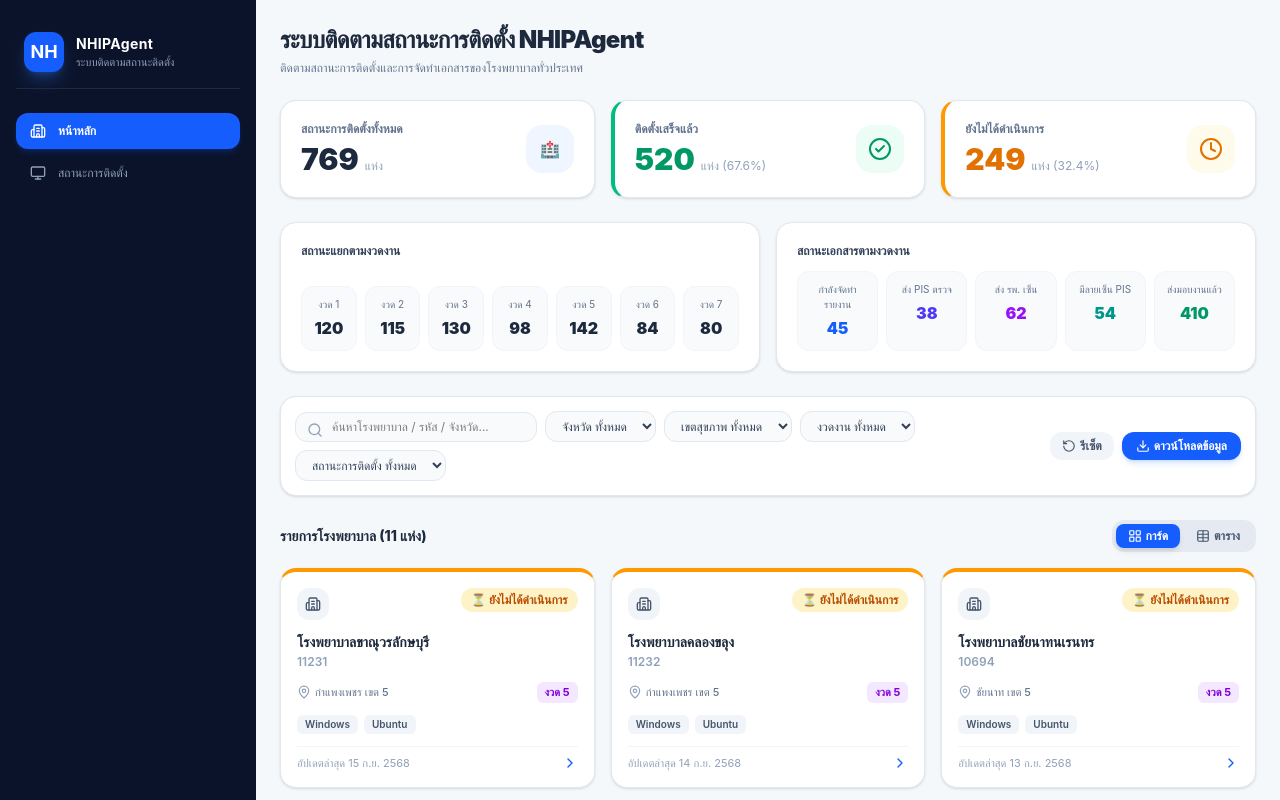
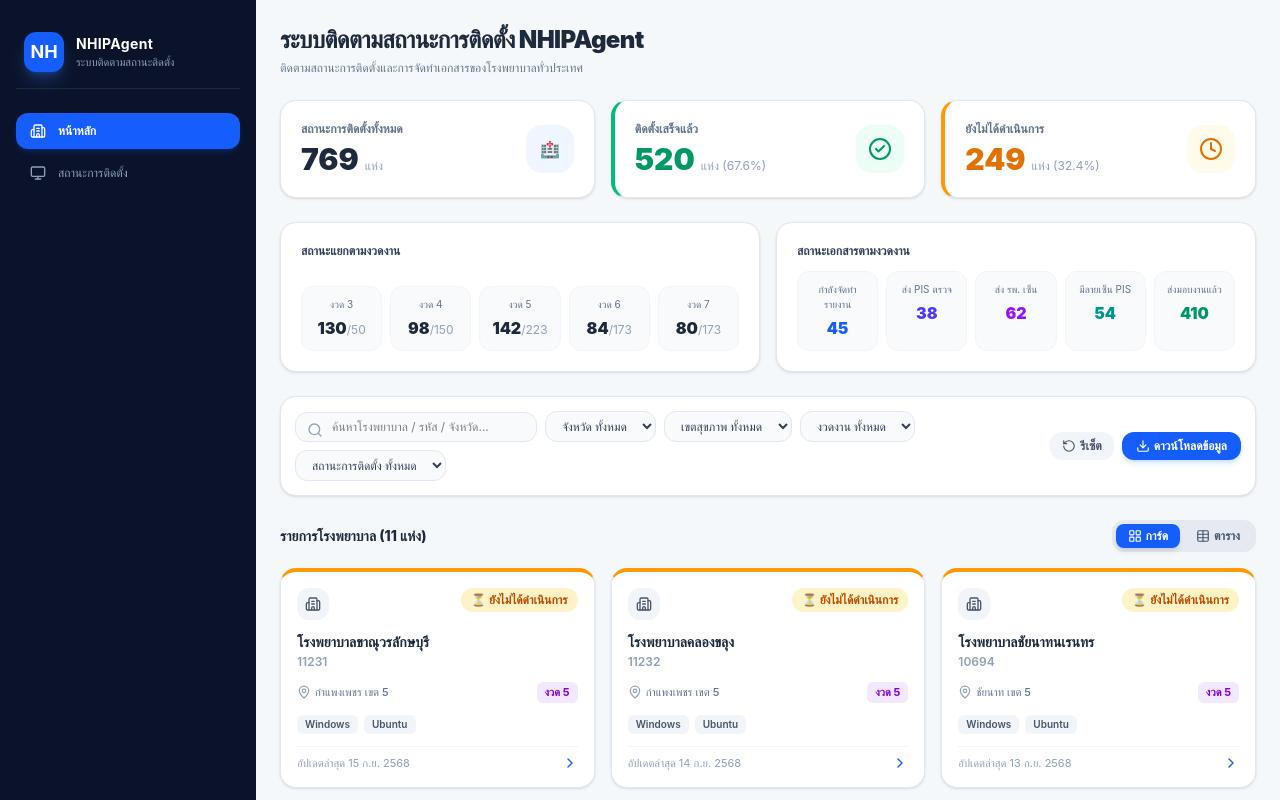
Before and after one commit to f43fileplusteam-glitch/dashboard-nhip, a React (Vite) app: page / in a window 1280 px wide. Shown: the top 800 px of the page. Built offline with nearby package versions, Linux system fonts and the light colour scheme.

Commit message:
Update installment targets and remove phase 1-2

```diff
--- a/src/App.jsx
+++ b/src/App.jsx
@@ -121,39 +121,31 @@ export default function App() {
           </div>
         </div>
 
-        {/* 2. สถานะงวดงาน (ซ้าย) และ สถานะเอกสาร (ขวา) ในแถวเดียวกัน */}
+        {/* 2. สถานะงวดงาน (ตัดงวด 1-2 ออก + แสดงเป้าหมาย) และ สถานะเอกสาร */}
         <div className="grid grid-cols-1 lg:grid-cols-12 gap-4 mb-6">
-          {/* ซ้าย: สถานะแยกตามงวดงาน */}
+          {/* ซ้าย: สถานะแยกตามงวดงาน (เริ่มงวด 3 - 7) */}
           <div className="lg:col-span-6 bg-white p-5 rounded-2xl border border-slate-200 shadow-sm flex flex-col justify-between">
             <h3 className="text-xs font-bold text-slate-700 mb-3">สถานะแยกตามงวดงาน</h3>
-            <div className="grid grid-cols-4 sm:grid-cols-7 gap-2 text-center">
-              <div className="bg-slate-50 p-2.5 rounded-xl border border-slate-100">
-                <p className="text-[10px] text-slate-500 mb-1">งวด 1</p>
-                <p className="text-base font-black text-slate-800">120</p>
-              </div>
-              <div className="bg-slate-50 p-2.5 rounded-xl border border-slate-100">
-                <p className="text-[10px] text-slate-500 mb-1">งวด 2</p>
-                <p className="text-base font-black text-slate-800">115</p>
-              </div>
+            <div className="grid grid-cols-5 gap-2 text-center">
               <div className="bg-slate-50 p-2.5 rounded-xl border border-slate-100">
                 <p className="text-[10px] text-slate-500 mb-1">งวด 3</p>
-                <p className="text-base font-black text-slate-800">130</p>
+                <p className="text-base font-black text-slate-800">130<span className="text-xs font-normal text-slate-400">/50</span></p>
               </div>
               <div className="bg-slate-50 p-2.5 rounded-xl border border-slate-100">
                 <p className="text-[10px] text-slate-500 mb-1">งวด 4</p>
-                <p className="text-base font-black text-slate-800">98</p>
+                <p className="text-base font-black text-slate-800">98<span className="text-xs font-normal text-slate-400">/150</span></p>
               </div>
               <div className="bg-slate-50 p-2.5 rounded-xl border border-slate-100">
                 <p className="text-[10px] text-slate-500 mb-1">งวด 5</p>
-                <p className="text-base font-black text-slate-800">142</p>
+                <p className="text-base font-black text-slate-800">142<span className="text-xs font-normal text-slate-400">/223</span></p>
               </div>
               <div className="bg-slate-50 p-2.5 rounded-xl border border-slate-100">
                 <p className="text-[10px] text-slate-500 mb-1">งวด 6</p>
-                <p className="text-base font-black text-slate-800">84</p>
+                <p className="text-base font-black text-slate-800">84<span className="text-xs font-normal text-slate-400">/173</span></p>
               </div>
               <div className="bg-slate-50 p-2.5 rounded-xl border border-slate-100">
                 <p className="text-[10px] text-slate-500 mb-1">งวด 7</p>
-                <p className="text-base font-black text-slate-800">80</p>
+                <p className="text-base font-black text-slate-800">80<span className="text-xs font-normal text-slate-400">/173</span></p>
               </div>
             </div>
           </div>
@@ -228,8 +220,6 @@ export default function App() {
               className="text-xs bg-slate-50 border border-slate-200 rounded-xl px-3 py-1.5 text-slate-700 font-medium cursor-pointer"
             >
               <option value="">งวดงาน ทั้งหมด</option>
-              <option value="งวด 1">งวด 1</option>
-              <option value="งวด 2">งวด 2</option>
               <option value="งวด 3">งวด 3</option>
               <option value="งวด 4">งวด 4</option>
               <option value="งวด 5">งวด 5</option>
```
